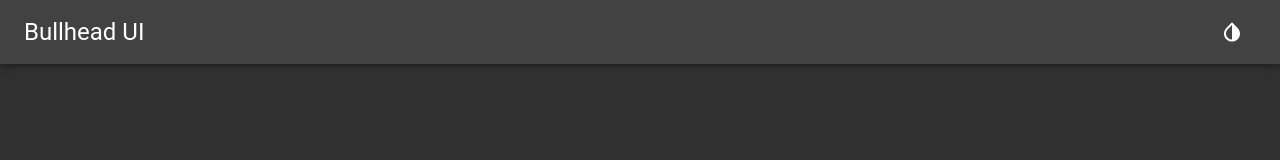
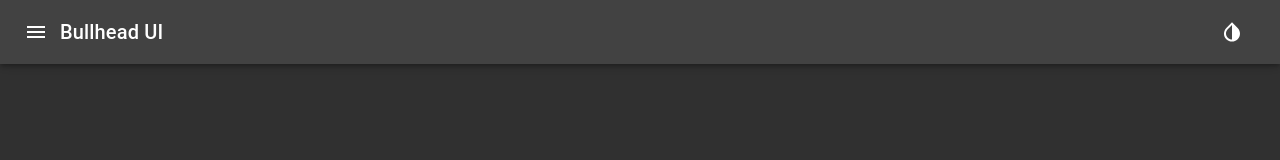
Before and after one commit to andrekupka/bullhead-control-ui, a React (Create React App) app: page / in a window 1280 px wide. Shown: the top 160 px of the page. Built offline with nearby package versions, Linux system fonts and the light colour scheme.

Commit message:
add basic navigation drawer

```diff
--- a/src/bullhead/Bullhead.tsx
+++ b/src/bullhead/Bullhead.tsx
@@ -1,6 +1,6 @@
 import React, {useMemo} from 'react';
 import {createMuiTheme, CssBaseline, MuiThemeProvider} from '@material-ui/core';
-import {NavBar} from './components/navbar/NavBar';
+import {NavigationBar} from './components/navigation/NavigationBar';
 import {BullheadState} from './state';
 import {connect} from 'react-redux';
 
@@ -17,11 +17,12 @@
 
     return (
         <MuiThemeProvider theme={theme}>
-            <CssBaseline>
+            <div>
+                <CssBaseline/>
                 <div>
-                    <NavBar/>
+                    <NavigationBar/>
                 </div>
-            </CssBaseline>
+            </div>
         </MuiThemeProvider>
     );
 };
--- a/src/bullhead/components/navbar/NavBar.tsx
+++ /dev/null
@@ -1,16 +0,0 @@
-import React from 'react';
-import {AppBar, Toolbar, Typography} from '@material-ui/core';
-import {ToggleThemeButton} from './ToggleThemeButton';
-
-export const NavBar = () => {
-    return (
-      <AppBar position='static' color='inherit'>
-          <Toolbar>
-              <Typography variant='h5' style={{flex: 1}}>
-                  Bullhead UI
-              </Typography>
-              <ToggleThemeButton/>
-          </Toolbar>
-      </AppBar>
-    );
-};
--- /dev/null
+++ b/src/bullhead/components/navigation/NavigationBar.tsx
@@ -0,0 +1,28 @@
+import {AppBar, ClickAwayListener, IconButton, Toolbar, Typography} from '@material-ui/core';
+import MenuIcon from '@material-ui/icons/Menu';
+import React, {useState} from 'react';
+import {NavigationMenu} from './NavigationMenu';
+import {ToggleThemeButton} from './ToggleThemeButton';
+
+export const NavigationBar = () => {
+    const [showNavigation, setShowNavigation] = useState(false);
+
+    const toggleShowNavigation = () => setShowNavigation(!showNavigation);
+
+    return (
+        <>
+            <AppBar position='fixed' color='inherit'>
+                <Toolbar>
+                    <IconButton edge='start' color='inherit' onClick={() => toggleShowNavigation()}>
+                        <MenuIcon/>
+                    </IconButton>
+                    <Typography variant='h6' style={{flex: 1}}>
+                        Bullhead UI
+                    </Typography>
+                    <ToggleThemeButton/>
+                </Toolbar>
+            </AppBar>
+            <NavigationMenu isOpen={showNavigation}/>
+        </>
+    );
+};
--- /dev/null
+++ b/src/bullhead/components/navigation/NavigationMenu.tsx
@@ -0,0 +1,18 @@
+import {Drawer, List, ListItem} from '@material-ui/core';
+import React from 'react';
+
+interface Props {
+    isOpen: boolean;
+}
+
+export const NavigationMenu = (props: Props) => {
+    return (
+        <Drawer variant="persistent" open={props.isOpen}>
+            <List>
+                <ListItem>
+                    Test
+                </ListItem>
+            </List>
+        </Drawer>
+    );
+};
```
Also changed, not shown: src/bullhead/components/navigation/ToggleThemeButton.tsx (renamed from src/bullhead/components/navbar/ToggleThemeButton.tsx).
